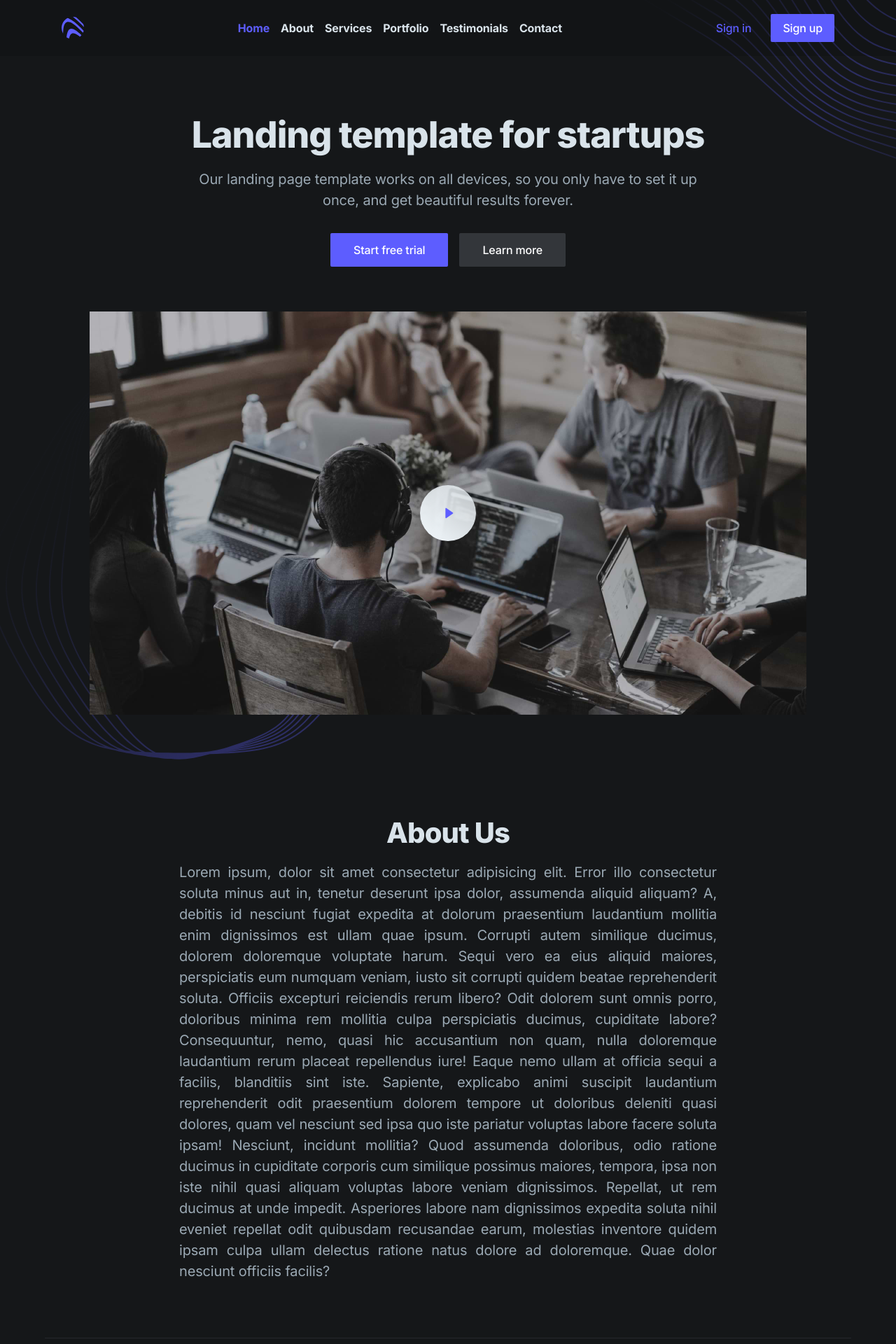
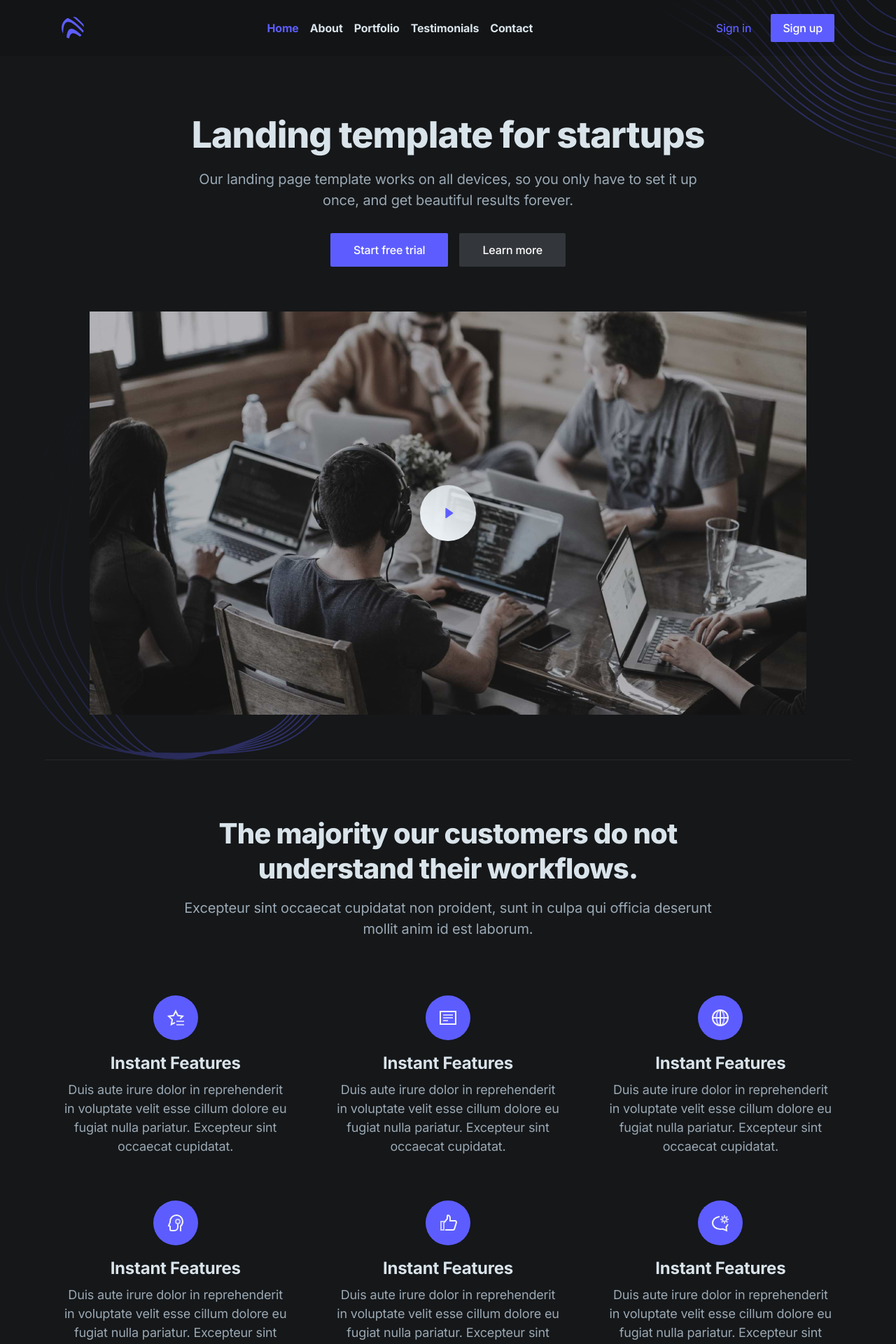
Before and after one commit to harunbiswas/uavcrypt, a Next.js app: page / in a window 1280 px wide. Shown: the top 1920 px of the page at 70% size. Built offline with nearby package versions, Linux system fonts and the light colour scheme.

Commit message:
update something

```diff
--- a/app/(default)/page.tsx
+++ b/app/(default)/page.tsx
@@ -4,7 +4,6 @@ export const metadata = {
     "drone communication platform that connects all drones to each other in a swarm as well as connects them to a control system",
 };
 
-import About from "@/components/About";
 import Features from "@/components/features";
 import Hero from "@/components/hero";
 import Newsletter from "@/components/newsletter";
@@ -15,7 +14,7 @@ export default function Home() {
   return (
     <>
       <Hero />
-      <About />
+      {/* <About /> */}
       <Features />
       <Zigzag />
       <Testimonials />
--- a/components/About.tsx
+++ b/components/About.tsx
@@ -5,7 +5,7 @@ export default function About() {
         <div className=" mx-auto px-4 sm:px-6">
           <div className="max-w-3xl mx-auto text-center">
             <h2 className="h2 mb-4">About Us</h2>
-            <p className="text-xl text-gray-400 text-justify">
+            <p className="text-xl text-gray-400 ">
               Lorem ipsum, dolor sit amet consectetur adipisicing elit. Error
               illo consectetur soluta minus aut in, tenetur deserunt ipsa dolor,
               assumenda aliquid aliquam? A, debitis id nesciunt fugiat expedita
--- a/components/features.tsx
+++ b/components/features.tsx
@@ -1,6 +1,6 @@
 export default function Features() {
   return (
-    <section id="service">
+    <section id="about">
       <div className="max-w-6xl mx-auto px-4 sm:px-6 border-t border-gray-800">
         <div className="py-12 md:py-20">
           {/* Section header */}
--- a/components/ui/Menu.tsx
+++ b/components/ui/Menu.tsx
@@ -7,7 +7,7 @@ export default function Menu() {
   const items = [
     { link: "#home", title: "Home" },
     { link: "#about", title: "About" },
-    { link: "#service", title: "Services" },
+    // { link: "#service", title: "Services" },
     { link: "#portfolio", title: "Portfolio" },
     { link: "#testimonials", title: "Testimonials" },
     { link: "#contact", title: "Contact" },
```
